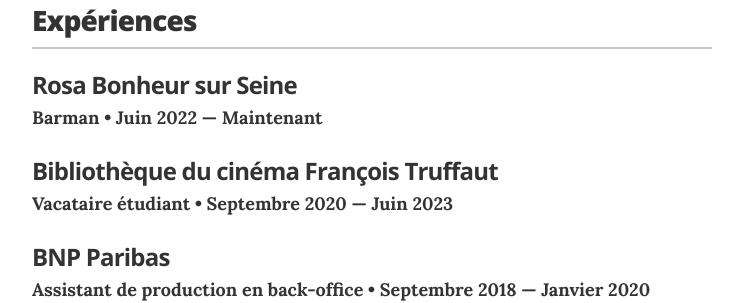
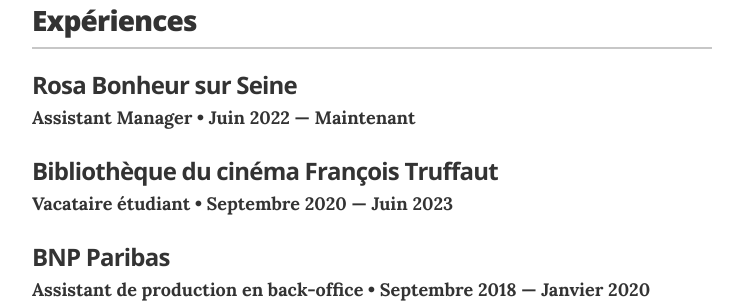
Before and after one commit to SiegfriedShc/CV, a Jekyll site: the page built from index.html, in a window 1280 px wide. Shown: the part 547-850 px from the top of the page, without its empty margins (268-1011 px from the left). Built offline with Jekyll 4.4.1, drawn with Linux system fonts in a browser that asks for light colours.

Commit message:
changement photo + assistant manager

```diff
--- a/_data/experience.yml
+++ b/_data/experience.yml
@@ -2,7 +2,7 @@
 
 # Barman
 - company: Rosa Bonheur sur Seine
-  position: Barman
+  position: Assistant Manager
   duration: Juin 2022 &mdash; Maintenant
 
 # Associatif
```
Also changed, not shown: avatar.jpg (added).
